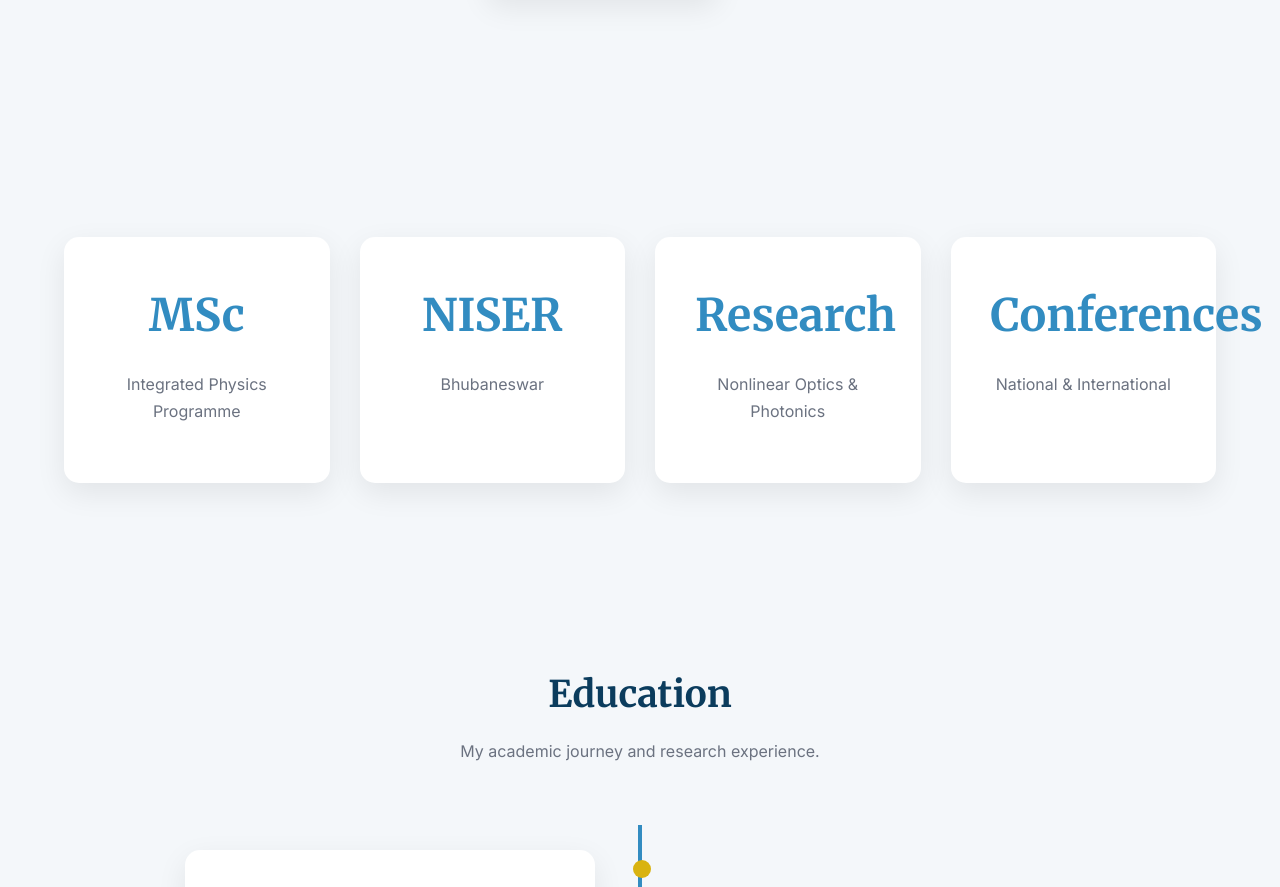
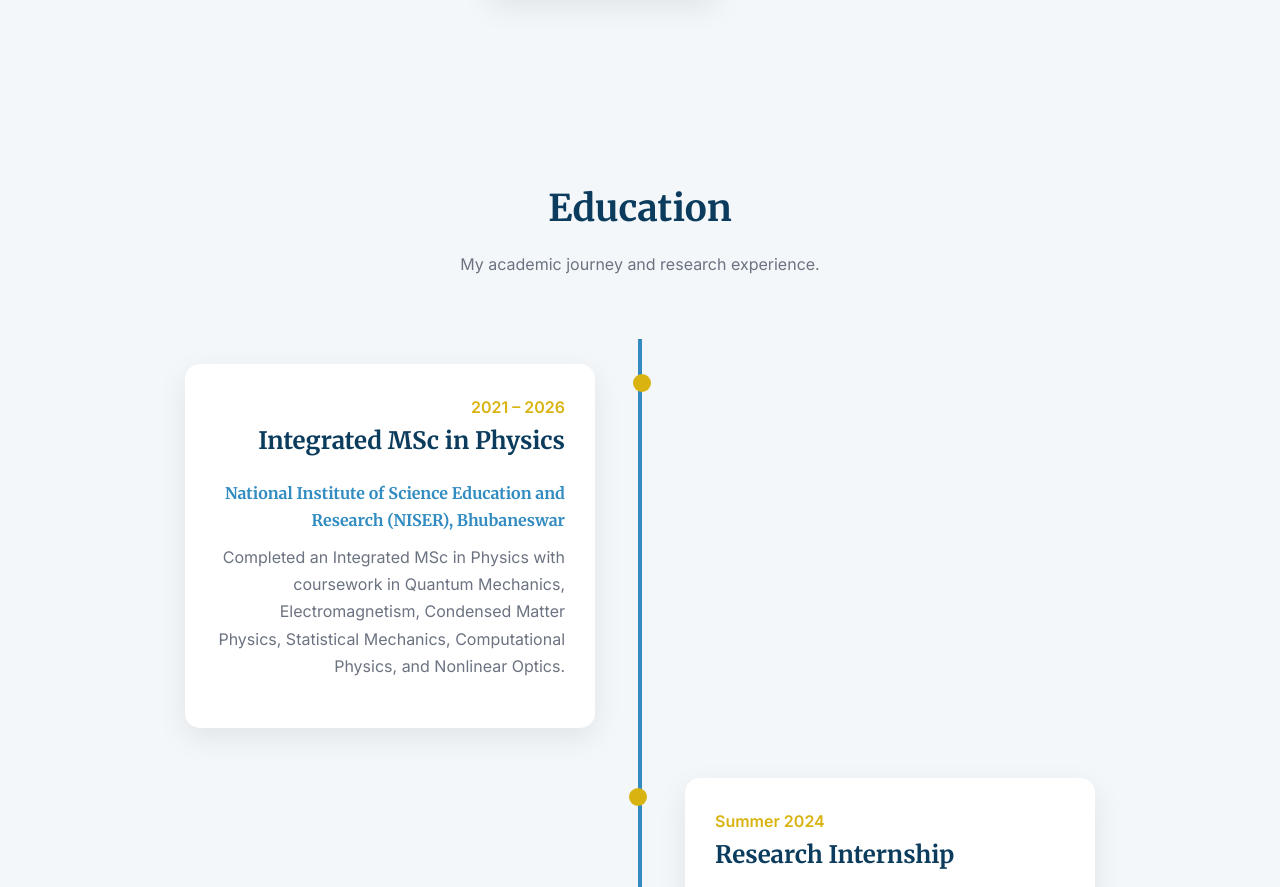
Before and after one commit to Shehzademk/Resume, a plain HTML site: page index.html in a window 1280 px wide. Shown: the part 1748-2635 px from the top of the page. Drawn offline with Linux system fonts and the light colour scheme.

Commit message:
Update index.html

```diff
--- a/index.html
+++ b/index.html
@@ -281,83 +281,6 @@
 
     </section>
 
-    <!-- ==========================
-         QUICK HIGHLIGHTS
-    =========================== -->
-
-    <section>
-
-        <div class="container">
-
-            <div class="stats">
-
-                <div class="stat">
-
-                    <h3>
-
-                        MSc
-
-                    </h3>
-
-                    <p>
-
-                        Integrated Physics Programme
-
-                    </p>
-
-                </div>
-
-                <div class="stat">
-
-                    <h3>
-
-                        NISER
-
-                    </h3>
-
-                    <p>
-
-                        Bhubaneswar
-
-                    </p>
-
-                </div>
-
-                <div class="stat">
-
-                    <h3>
-
-                        Research
-
-                    </h3>
-
-                    <p>
-
-                        Nonlinear Optics & Photonics
-
-                    </p>
-
-                </div>
-
-                <div class="stat">
-
-                    <h3>
-
-                        Conferences
-
-                    </h3>
-
-                    <p>
-
-                        National & International
-
-                    </p>
-
-                </div>
-
-            </div>
-
-        </div>
 
     </section>
     <!-- ==========================
```
